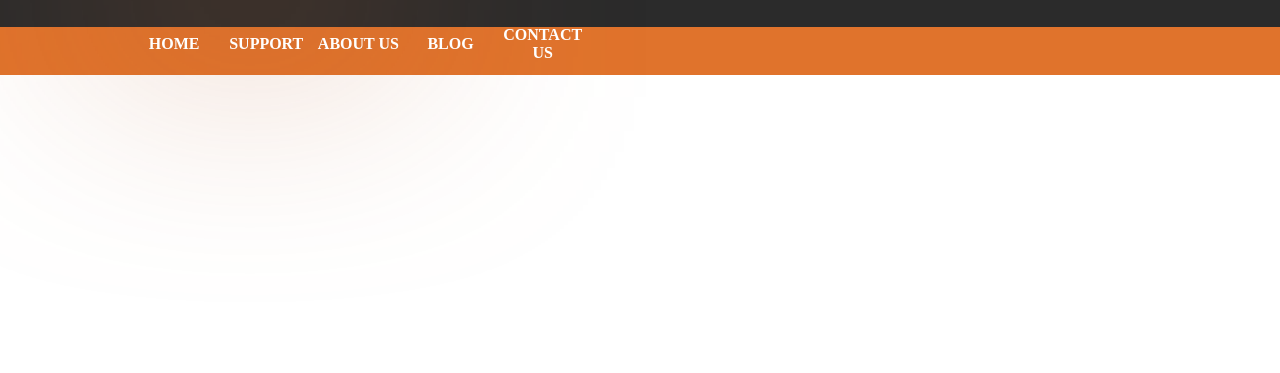
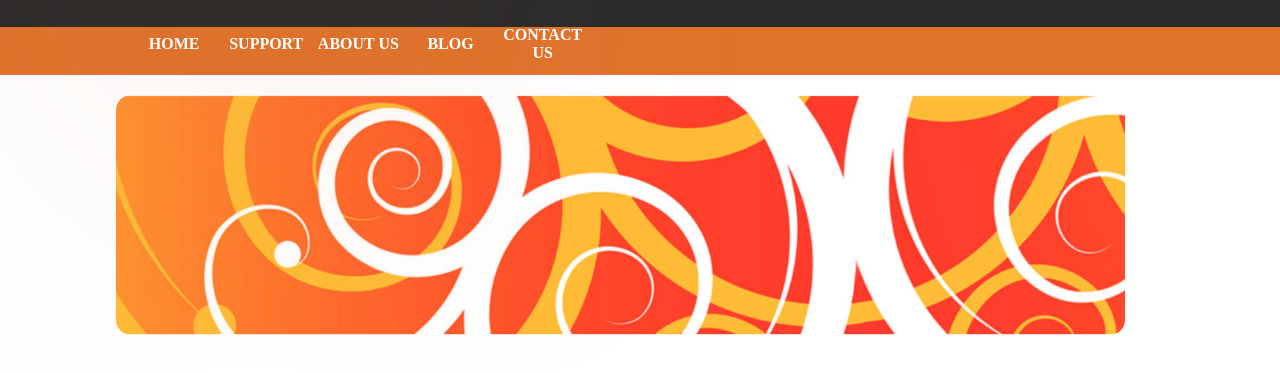
Before and after one commit to vishutyagi0210/spi-assignment-5, a plain HTML site: page index.html in a window 1280 px wide. Shown: the part 45-418 px from the top of the page. Drawn offline with Linux system fonts and the light colour scheme.

Commit message:
till image all set

```diff
--- a/index.html
+++ b/index.html
@@ -19,7 +19,9 @@
                     <h4 id="contact-us"><a href="">Contact Us</a></h4>
                 </div>
             </nav>
-            <div id="page-1"></div>
+            <div id="page-1">
+                <div id="image"></div>
+            </div>
             <div id="page-2"></div>
         </div>
     </body>
--- a/style.css
+++ b/style.css
@@ -13,12 +13,12 @@ html,body{
 
 #main{
     /* this is for smooth scrolling cdn  */
+    background-color: #ffffff;
 }
 
 #nav{
     width: 100%;
     height: 15vh;
-    background-color: aqua;
     position: relative;
 }
 
@@ -49,8 +49,8 @@ a{
     bottom: 0;
     width: 25%;
     height: 100%;
-    background-color: #b75e2e9e;
-    filter: blur(120px);
+    background-color: #b75e2e86;
+    filter: blur(150px);
 }
 
 
@@ -113,3 +113,22 @@ a{
 
 
 /* nav-bar end here */
+
+#page-1{
+    width: 100%;
+    height: 100vh;
+    /* background-color: aqua; */
+    padding-left: 9vw;
+    padding-right: 12vw;
+    border: 1px solid white;
+}
+
+
+#image{
+    margin-top: 1.5vw;
+    width: 100%;
+    height: 30vh;
+    border-radius: 15px;
+    background-image: url('./assets/photos/header_image.png');
+    background-size: cover;
+}
```
